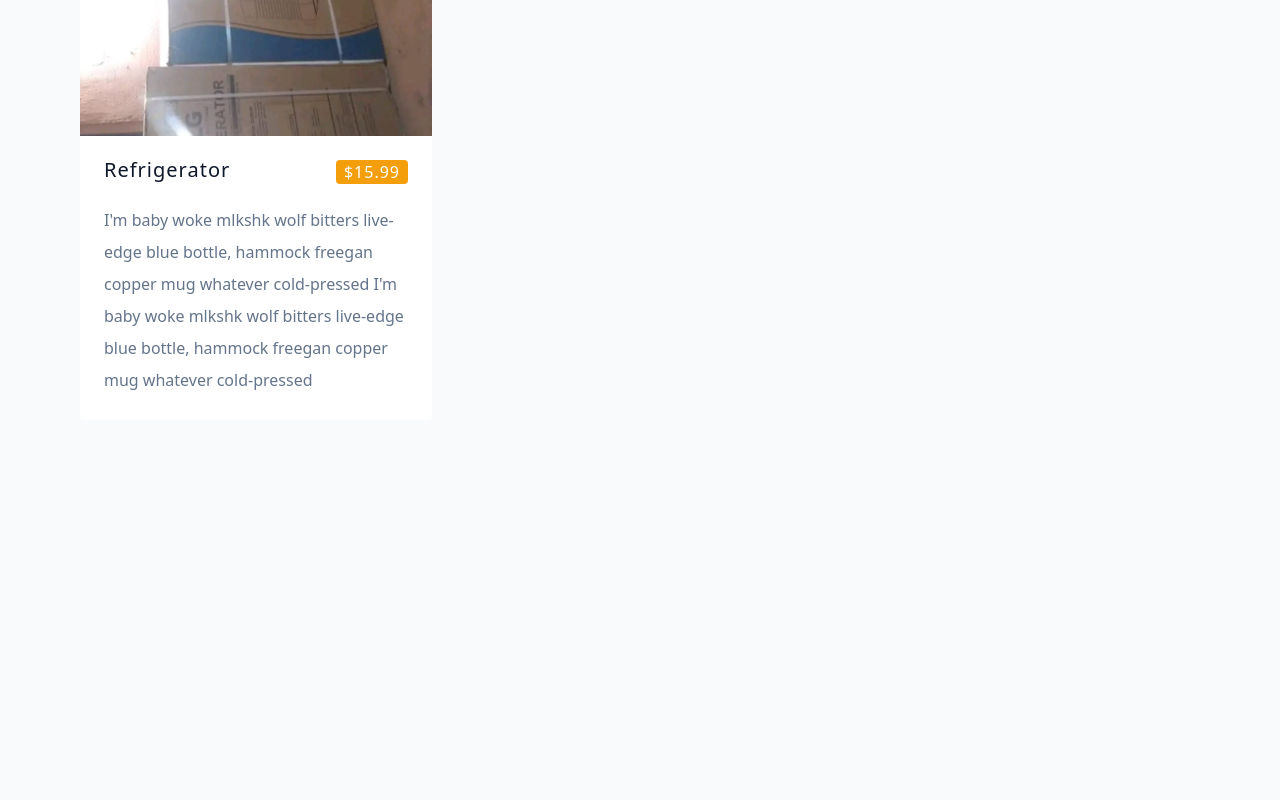
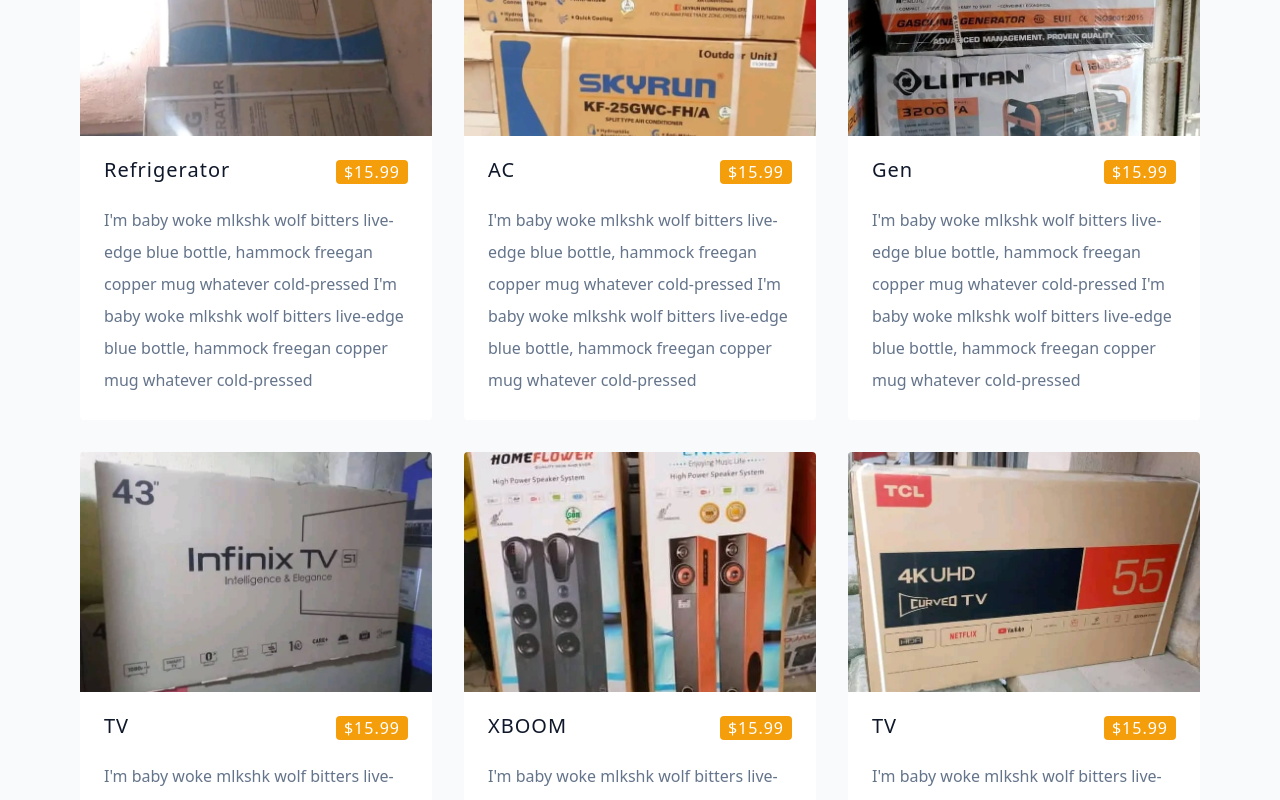
Before and after one commit to isaac844966/Menu, a React (Vite) app: page / in a window 1280 px wide. Shown: the part 2600-3400 px from the top of the page. Before the commit the page ends 3100 px from the top, so only its background shows below. Built offline with nearby package versions, Linux system fonts and the light colour scheme.

Commit message:
Update data.js

```diff
--- a/src/data.js
+++ b/src/data.js
@@ -112,5 +112,102 @@
     img: Refrigerator3,
     desc: `I'm baby woke mlkshk wolf bitters live-edge blue bottle, hammock freegan copper mug whatever cold-pressed I'm baby woke mlkshk wolf bitters live-edge blue bottle, hammock freegan copper mug whatever cold-pressed `,
   },
+  {
+    id: 11,
+    title: "AC",
+    category: "AC",
+    price: 15.99,
+    img: AC2,
+    desc: `I'm baby woke mlkshk wolf bitters live-edge blue bottle, hammock freegan copper mug whatever cold-pressed I'm baby woke mlkshk wolf bitters live-edge blue bottle, hammock freegan copper mug whatever cold-pressed `,
+  },
+  {
+    id: 12,
+    title: "Gen",
+    category: "Gen",
+    price: 15.99,
+    img: Gen2,
+    desc: `I'm baby woke mlkshk wolf bitters live-edge blue bottle, hammock freegan copper mug whatever cold-pressed I'm baby woke mlkshk wolf bitters live-edge blue bottle, hammock freegan copper mug whatever cold-pressed `,
+  },
+  {
+    id: 13,
+    title: "TV",
+    category: "TV",
+    price: 15.99,
+    img: TV3,
+    desc: `I'm baby woke mlkshk wolf bitters live-edge blue bottle, hammock freegan copper mug whatever cold-pressed I'm baby woke mlkshk wolf bitters live-edge blue bottle, hammock freegan copper mug whatever cold-pressed `,
+  },
+  {
+    id: 14,
+    title: "XBOOM",
+    category: "XBOOM",
+    price: 15.99,
+    img: XBOOM2,
+    desc: `I'm baby woke mlkshk wolf bitters live-edge blue bottle, hammock freegan copper mug whatever cold-pressed I'm baby woke mlkshk wolf bitters live-edge blue bottle, hammock freegan copper mug whatever cold-pressed `,
+  },
+
+  {
+    id: 15,
+    title: "TV",
+    category: "TV",
+    price: 15.99,
+    img: TV4,
+    desc: `I'm baby woke mlkshk wolf bitters live-edge blue bottle, hammock freegan copper mug whatever cold-pressed I'm baby woke mlkshk wolf bitters live-edge blue bottle, hammock freegan copper mug whatever cold-pressed `,
+  },
+  {
+    id: 16,
+    title: "TV",
+    category: "TV",
+    price: 15.99,
+    img: TV5,
+    desc: `I'm baby woke mlkshk wolf bitters live-edge blue bottle, hammock freegan copper mug whatever cold-pressed I'm baby woke mlkshk wolf bitters live-edge blue bottle, hammock freegan copper mug whatever cold-pressed `,
+  },
+  {
+    id: 17,
+    title: "TV",
+    category: "TV",
+    price: 15.99,
+    img: TV6,
+    desc: `I'm baby woke mlkshk wolf bitters live-edge blue bottle, hammock freegan copper mug whatever cold-pressed I'm baby woke mlkshk wolf bitters live-edge blue bottle, hammock freegan copper mug whatever cold-pressed `,
+  },
+  {
+    id: 18,
+    title: "Gen",
+    category: "Gen",
+    price: 15.99,
+    img: Gen3,
+    desc: `I'm baby woke mlkshk wolf bitters live-edge blue bottle, hammock freegan copper mug whatever cold-pressed I'm baby woke mlkshk wolf bitters live-edge blue bottle, hammock freegan copper mug whatever cold-pressed `,
+  },
+  {
+    id: 19,
+    title: "Gen",
+    category: "Gen",
+    price: 15.99,
+    img: Gen4,
+    desc: `I'm baby woke mlkshk wolf bitters live-edge blue bottle, hammock freegan copper mug whatever cold-pressed I'm baby woke mlkshk wolf bitters live-edge blue bottle, hammock freegan copper mug whatever cold-pressed `,
+  },
+  {
+    id: 20,
+    title: "Gen",
+    category: "Gen",
+    price: 15.99,
+    img: Gen5,
+    desc: `I'm baby woke mlkshk wolf bitters live-edge blue bottle, hammock freegan copper mug whatever cold-pressed I'm baby woke mlkshk wolf bitters live-edge blue bottle, hammock freegan copper mug whatever cold-pressed `,
+  },
+  {
+    id: 21,
+    title: "TV",
+    category: "TV",
+    price: 15.99,
+    img: TV7,
+    desc: `I'm baby woke mlkshk wolf bitters live-edge blue bottle, hammock freegan copper mug whatever cold-pressed I'm baby woke mlkshk wolf bitters live-edge blue bottle, hammock freegan copper mug whatever cold-pressed `,
+  },
+  {
+    id: 22,
+    title: "Gen",
+    category: "Gen",
+    price: 15.99,
+    img: Gen6,
+    desc: `I'm baby woke mlkshk wolf bitters live-edge blue bottle, hammock freegan copper mug whatever cold-pressed I'm baby woke mlkshk wolf bitters live-edge blue bottle, hammock freegan copper mug whatever cold-pressed `,
+  },
 ];
 export default menu;
```
